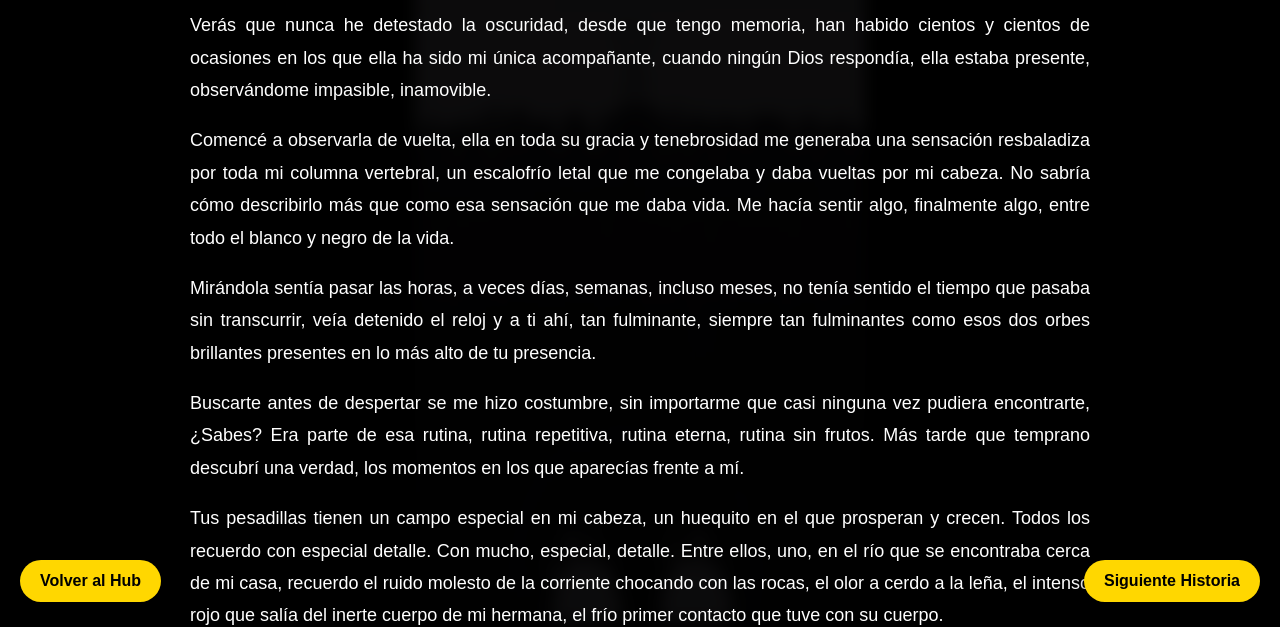
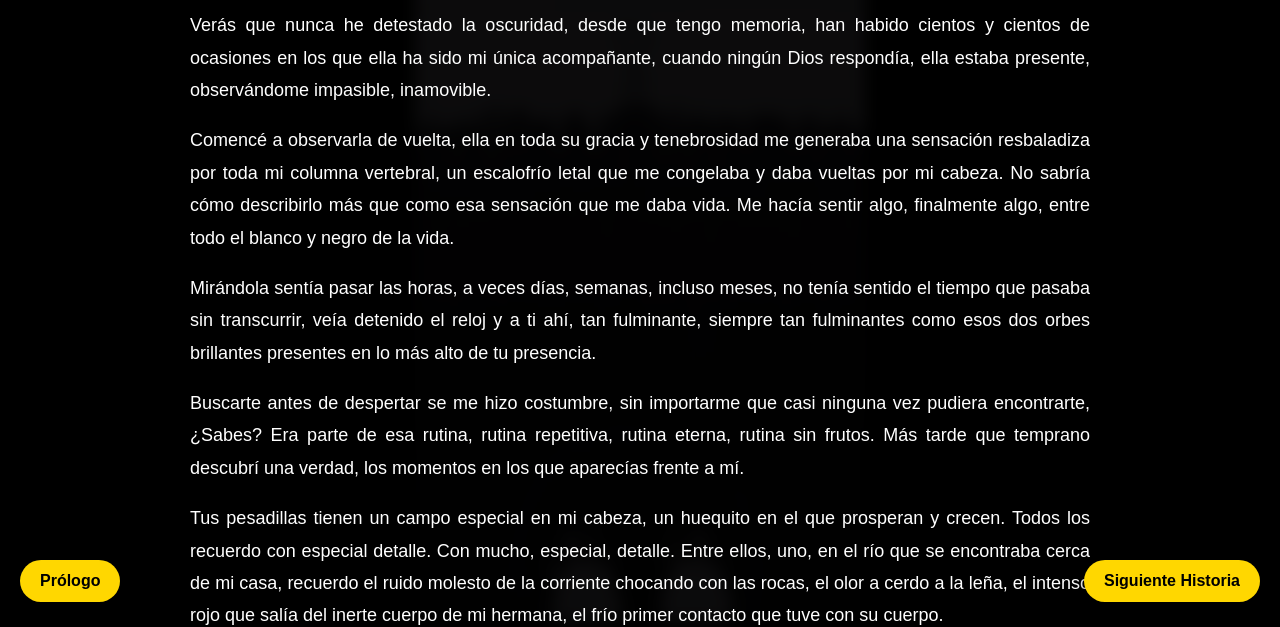
Before and after one commit to 007teheran/Narrativa1, a plain HTML site: page historia_santiago.html in a window 1280 px wide. Shown: the part 178-805 px from the top of the page. Drawn offline with Linux system fonts and the light colour scheme.

Commit message:
Update historia_santiago.html

```diff
--- a/historia_santiago.html
+++ b/historia_santiago.html
@@ -163,7 +163,7 @@
     </div>
   </div>
 
-  <a href="cuentos.html" class="floating-button">Volver al Hub</a>
+  <a href="prologo.html" class="floating-button">Prólogo</a>
   <a href="historia_isa.html" class="floating-button2">Siguiente Historia</a>
 
   <script>
```
